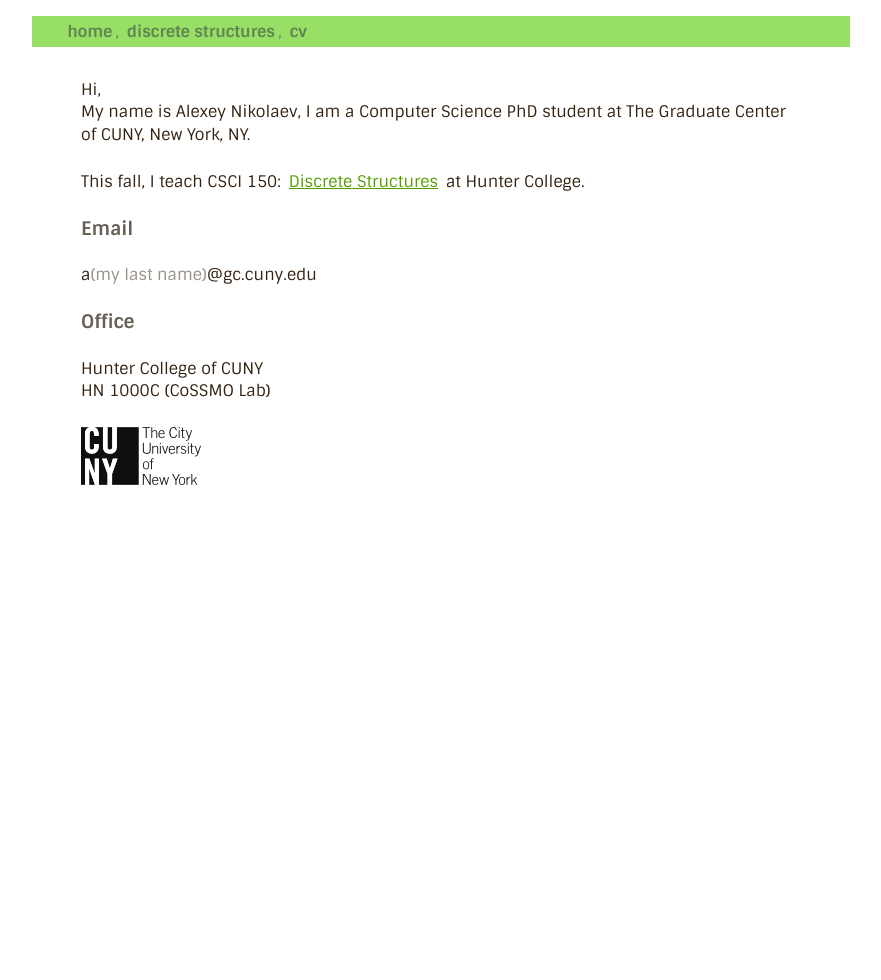
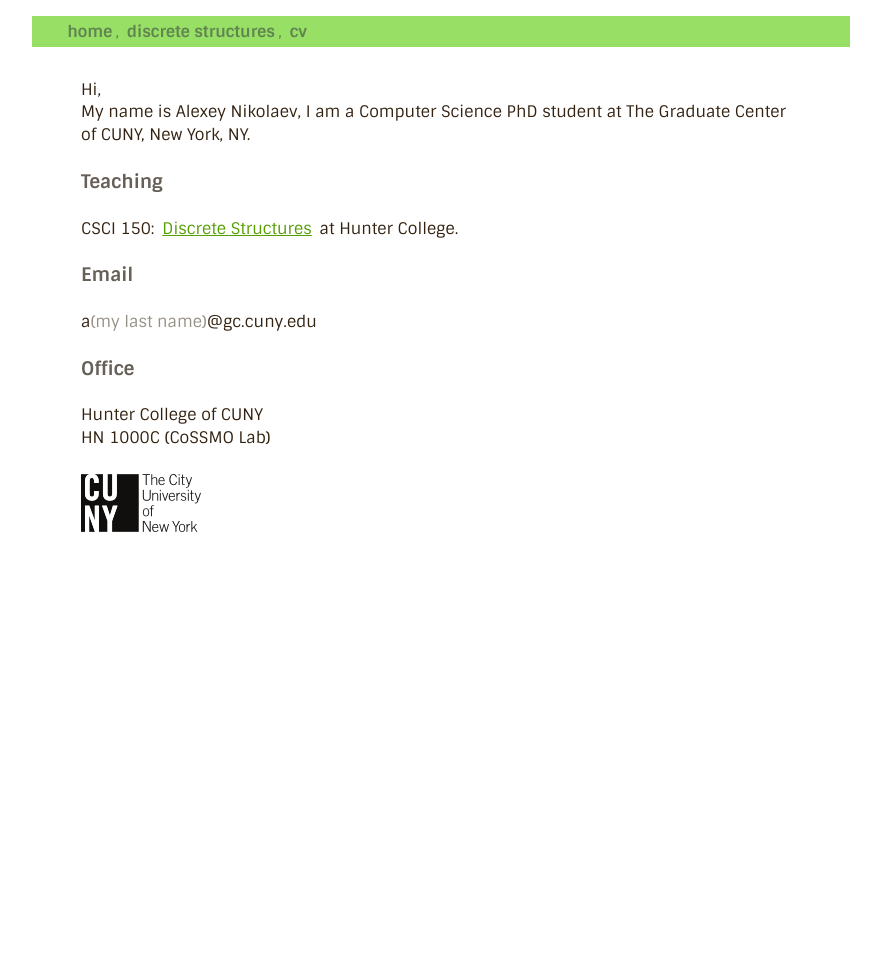
Before and after one commit to a-nikolaev/a-nikolaev.github.io, a Jekyll site: the page built from index.markdown, in a window 1280 px wide. Shown: the whole page, without its empty margins (199-1080 px from the left). Built offline with Jekyll 4.4.1, drawn with Linux system fonts in a browser that asks for light colours; Markdown is read by kramdown in place of the engine named in the settings.

Commit message:
upd index page

```diff
--- a/index.markdown
+++ b/index.markdown
@@ -6,7 +6,9 @@ title: Alexey Nikolaev
 Hi,
 My name is Alexey Nikolaev, I am a Computer Science PhD student at The Graduate Center of CUNY, New York, NY.
 
-This fall, I teach CSCI 150: [Discrete Structures](/ds/) at Hunter College.
+
+### Teaching
+CSCI 150: [Discrete Structures](/ds/) at Hunter College.
 
 ### Email
 a<span style="color:#969086;">(my last name)</span>@gc.cuny.edu
```
